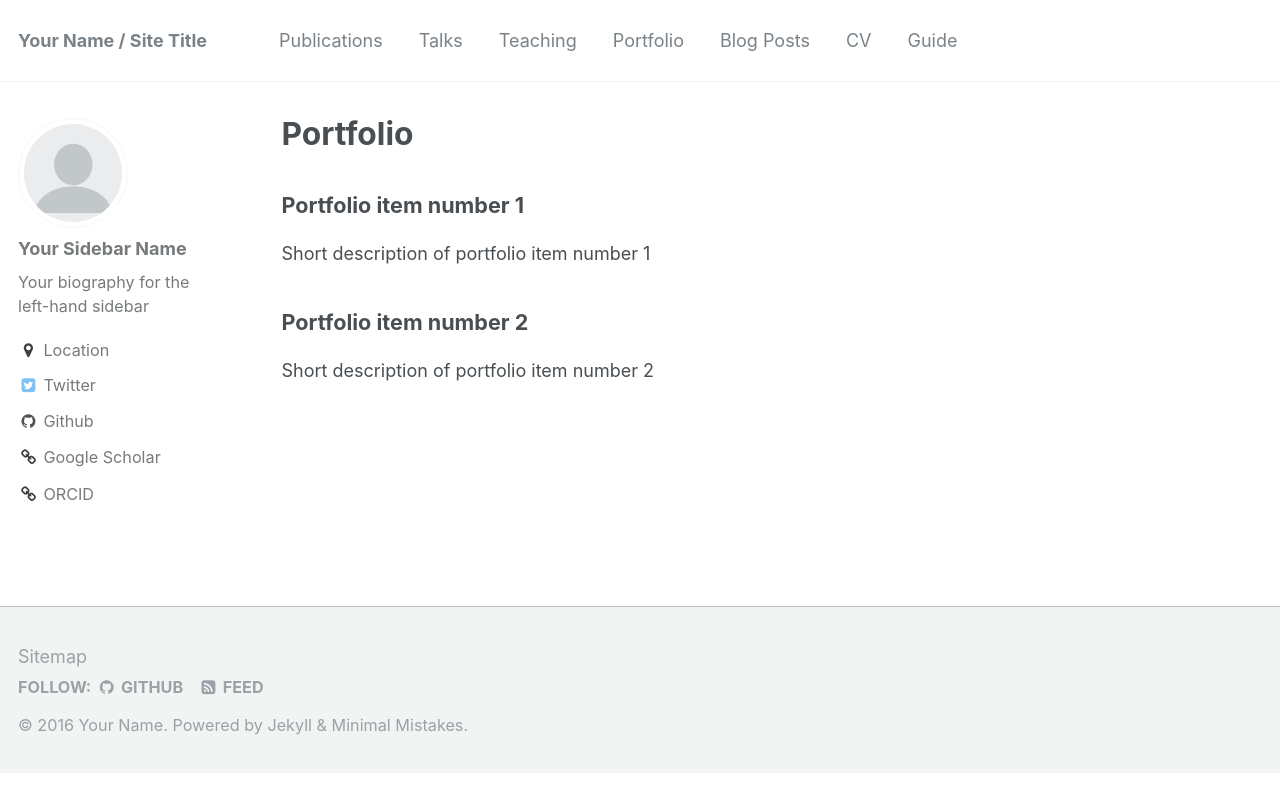
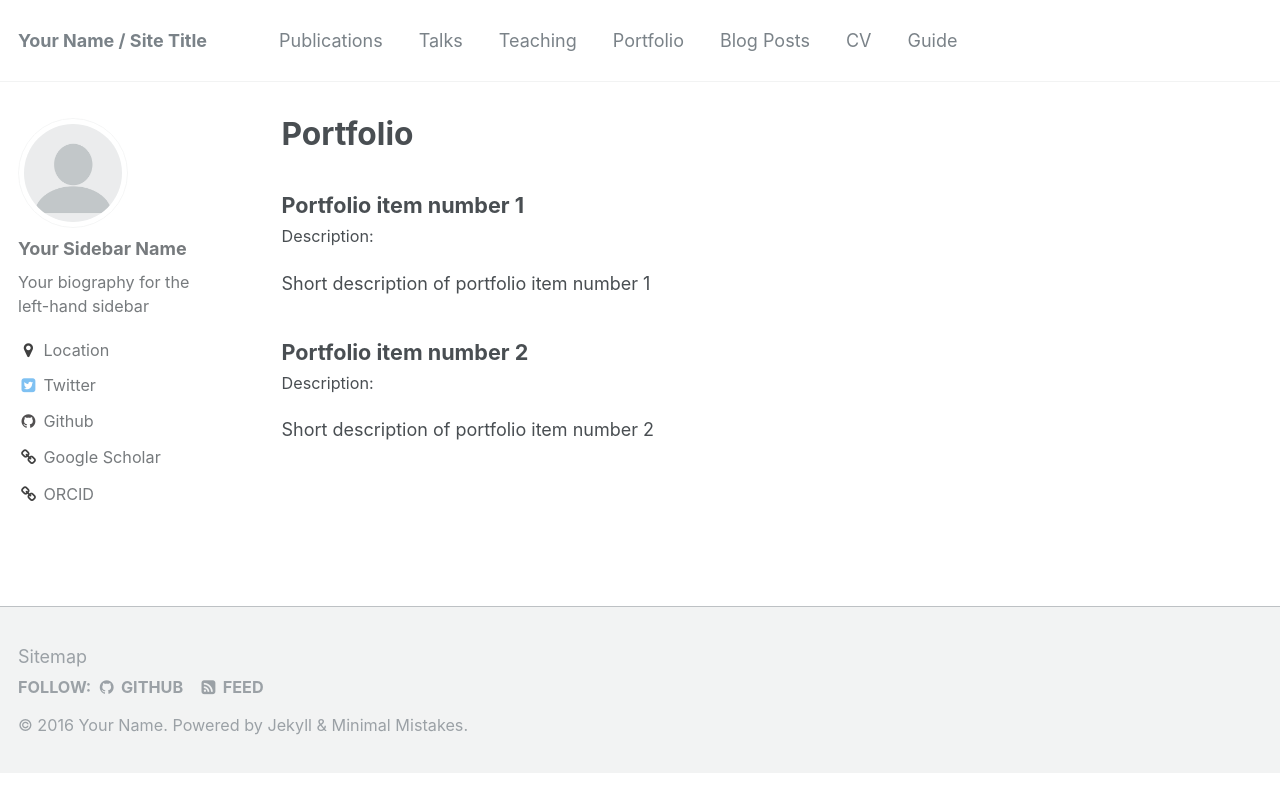
Before and after one commit to Noahs-ARK/Noahs-ARK.github.io, a Jekyll site: the page built from _pages/portfolio.html, in a window 1280 px wide. Shown: the top 812 px of the page. Built offline with Jekyll 4.4.1, drawn with Linux system fonts in a browser that asks for light colours.

Commit message:
Update archive-single.html

```diff
--- a/_includes/archive-single.html
+++ b/_includes/archive-single.html
@@ -43,13 +43,16 @@
     {% endif %}
 
     {% if post.paperurl %}
-      <p>Download <a href=" {{ post.paperurl }} "> here</a></p>
+      <p>Download <a href=" {{ post.paperurl }} "><u>here</u></a></p>
+    {% endif %}
+
+    {% if post.excerpt %}
+    <p class="archive__item-excerpt" itemprop="description">Description: {{ post.excerpt | markdownify }}</p>
     {% endif %}
 
     {% if post.citation %}
       <p>Recommended citation: {{ post.citation }}</p>
     {% endif %}
 
-    {% if post.excerpt %}<p class="archive__item-excerpt" itemprop="description">{{ post.excerpt | markdownify }}</p>{% endif %}
   </article>
 </div>
```
